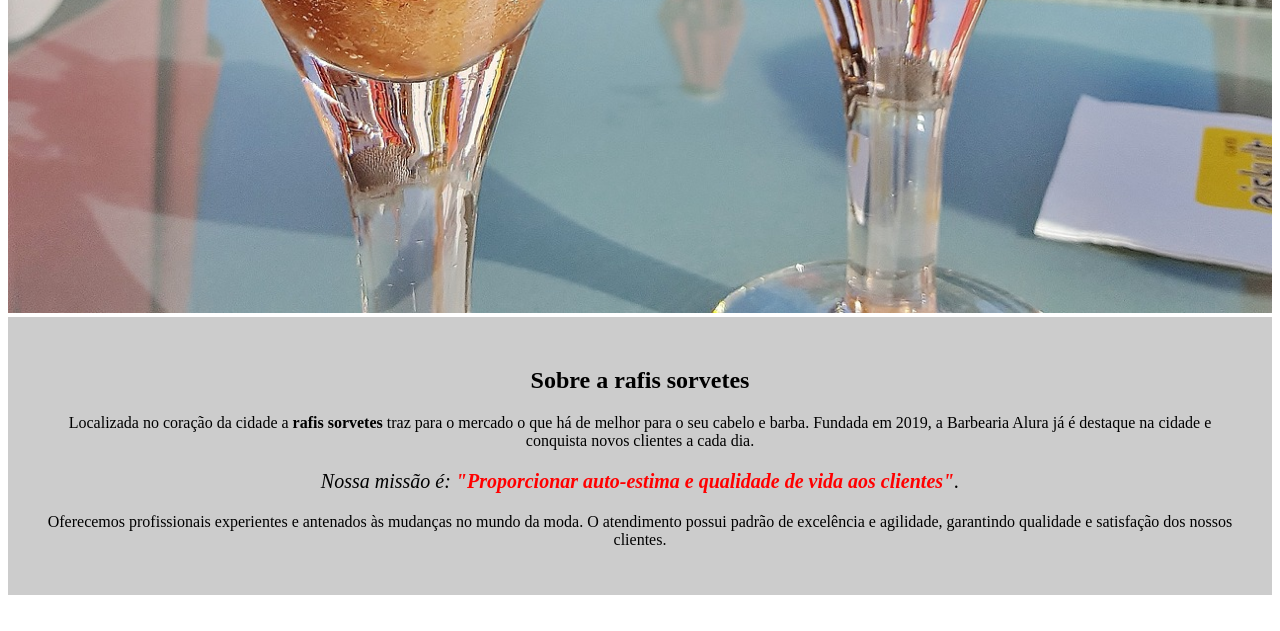
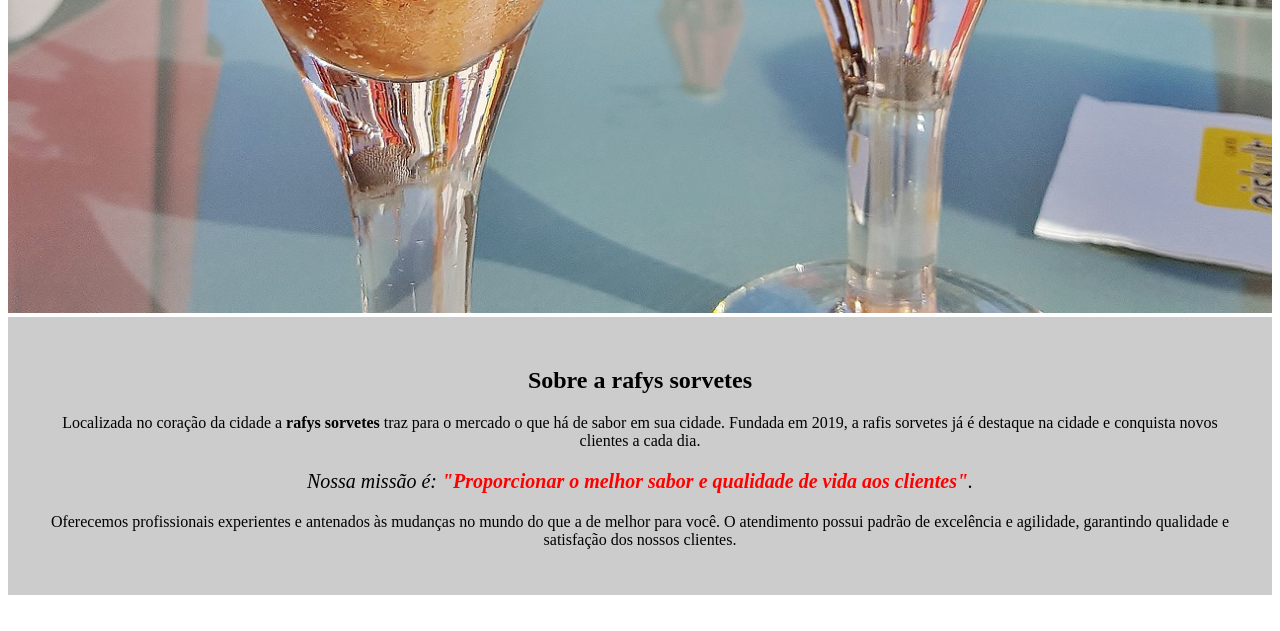
Before and after one commit to rafaelxxs/1-projeto, a plain HTML site: page index.html in a window 1280 px wide. Shown: the part 774-1405 px from the top of the page. Drawn offline with Linux system fonts and the light colour scheme.

Commit message:
alteraçao no texto

```diff
--- a/index.html
+++ b/index.html
@@ -8,17 +8,17 @@
 
 	<body>
 		<header>
-			<h1 class="titulo-principal"></h1>rafis sorvetes</h1>
+			<h1 class="titulo-principal"></h1>rafys sorvetes</h1>
 		</header>
 		<img id="banner" src="banner.jpg">
 		<div class="principal">
-			<h2 class="titulo-centralizado">Sobre a rafis sorvetes</h2>
+			<h2 class="titulo-centralizado">Sobre a rafys sorvetes</h2>
 
-			<p>Localizada no coração da cidade a <strong>rafis sorvetes</strong> traz para o mercado o que há de melhor para o seu cabelo e barba. Fundada em 2019, a Barbearia Alura já é destaque na cidade e conquista novos clientes a cada dia.</p>
+			<p>Localizada no coração da cidade a <strong>rafys sorvetes</strong> traz para o mercado o que há de sabor em sua cidade. Fundada em 2019, a rafis sorvetes já é destaque na cidade e conquista novos clientes a cada dia.</p>
 
-			<p id="missao"><em>Nossa missão é: <strong>"Proporcionar auto-estima e qualidade de vida aos clientes"</strong>.</em></p>
+			<p id="missao"><em>Nossa missão é: <strong>"Proporcionar o melhor sabor e qualidade de vida aos clientes"</strong>.</em></p>
 
-			<p>Oferecemos profissionais experientes e antenados às mudanças no mundo da moda. O atendimento possui padrão de excelência e agilidade, garantindo qualidade e satisfação dos nossos clientes.</p>
+			<p>Oferecemos profissionais experientes e antenados às mudanças no mundo do que a de melhor para você. O atendimento possui padrão de excelência e agilidade, garantindo qualidade e satisfação dos nossos clientes.</p>
 		</div>
 
 		<div class="beneficios">
--- a/style.css
+++ b/style.css
@@ -1,5 +1,6 @@
 #banner {
 	width:100%;
+	color:
 }
 
 .principal{
```
